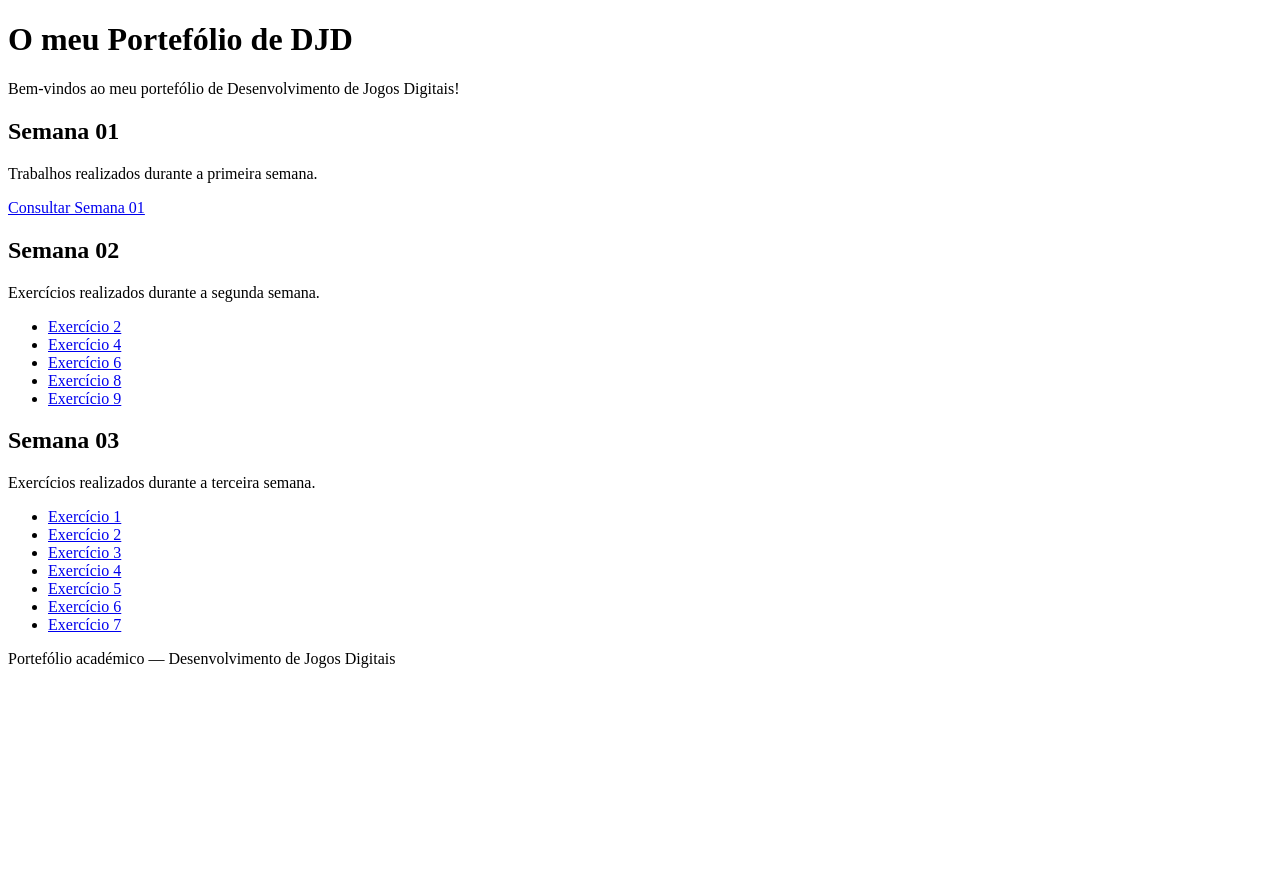
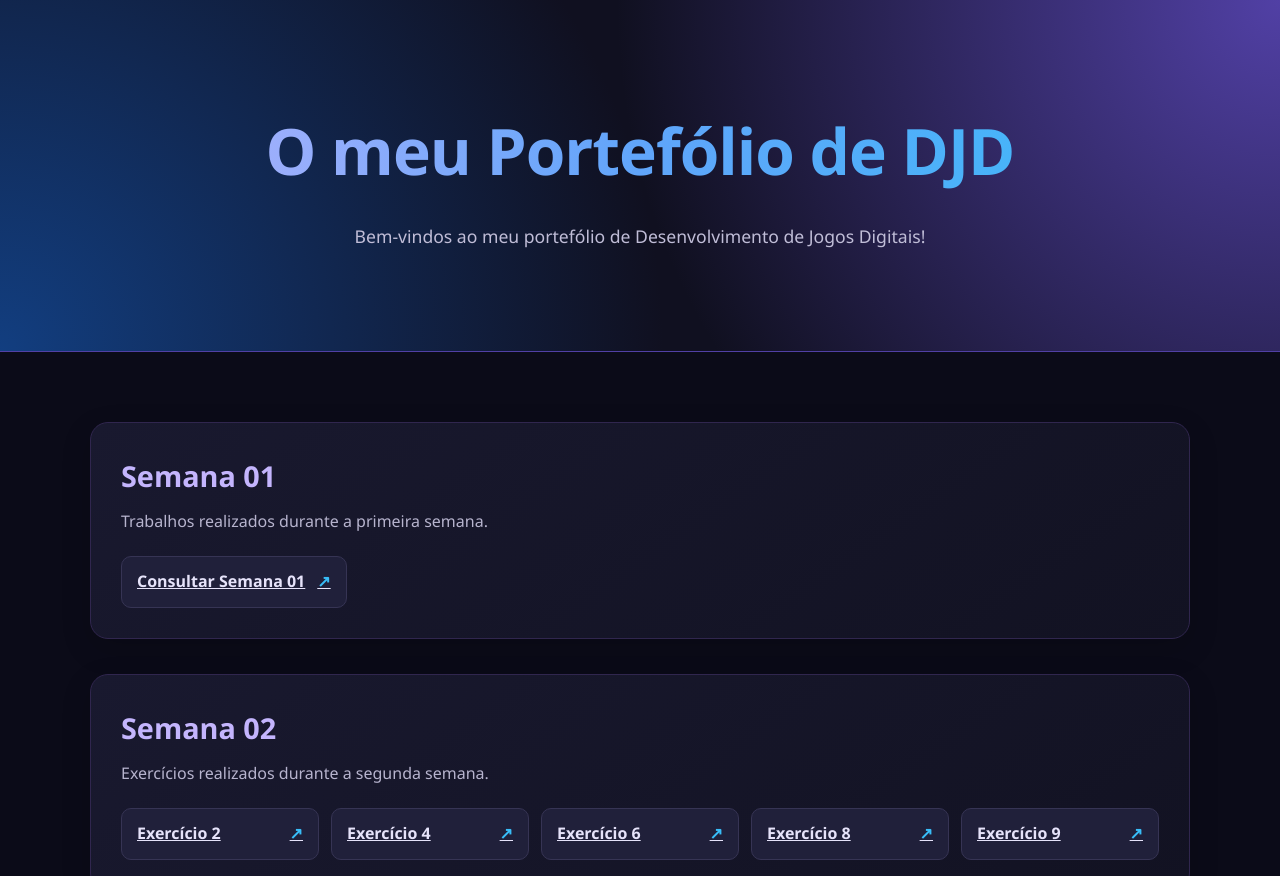
Before and after one commit to laraakk/portefolio-djd, a plain HTML site: page index.html in a window 1280 px wide. Shown: the top 876 px of the page. Before the commit the page ends 800 px from the top, so only its background shows below. Drawn offline with Linux system fonts and the light colour scheme.

Commit message:
Melhoria do estilo visual do portefólio

```diff
--- a/index.html
+++ b/index.html
@@ -4,6 +4,7 @@
     <meta charset="UTF-8">
     <meta name="viewport" content="width=device-width, initial-scale=1.0">
     <title>Portefólio DJD - Lara</title>
+    <link rel="stylesheet" href="style.css">
 </head>
 <body>
     <header>
--- /dev/null
+++ b/style.css
@@ -0,0 +1,174 @@
+* {
+    margin: 0;
+    padding: 0;
+    box-sizing: border-box;
+}
+html {
+    scroll-behavior: smooth;
+}
+body {
+    font-family: "Segoe UI", Arial, sans-serif;
+    background: #0b0b18;
+    color: #f5f3ff;
+    line-height: 1.6;
+}
+header {
+    padding: 100px 20px;
+    text-align: center;
+    background:
+    radial-gradient(circle at top right, #5140a5, transparent 50%),
+    radial-gradient(circle at bottom left, #123e80, transparent 50%),
+    #101020;
+    border-bottom: 1px solid #5140a5;
+}
+header h1 {
+    font-size: clamp(2.2rem, 5vw, 4rem);
+    font-weight: 800;
+    letter-spacing: -1px;
+    margin-bottom: 20px;
+    background: linear-gradient(90deg, #c4b5fd, #60a5fa, #38bdf8);
+    -webkit-background-clip: text;
+    background-clip: text;
+    color: transparent;
+}
+header p {
+    max-width: 600px;
+    margin: auto;
+    color: #c0bdd7;
+    font-size: 1.1rem;
+}
+main {
+    max-width: 1150px;
+    margin: auto;
+    padding: 70px 25px;
+}
+section {
+    margin-bottom: 35px;
+    padding: 30px;
+    background: linear-gradient(145deg, #19192f, #121222);
+    border: 1px solid #30264e;
+    border-radius: 18px;
+    box-shadow: 0 10px 30px rgba(0, 0, 0, 0.15);
+    transition: transform 0.3s ease, border-color 0.3s ease,
+                box-shadow 0.3s ease;
+}
+section:hover {
+    transform: translateY(-4px);
+    border-color: #8170c9;
+    box-shadow: 0 15px 35px rgba(92, 65, 160, 0.15);
+}
+section h2 {
+    font-size: 1.8rem;
+    margin-bottom: 10px;
+    color: #c4b5fd;
+}
+section p {
+    color: #b7b4ce;
+    margin-bottom: 22px;
+}
+ul {
+    list-style: none;
+    display: grid;
+    grid-template-columns: repeat(auto-fit, minmax(180px, 1fr));
+    gap: 12px;
+}
+li a {
+    display: flex;
+    align-items: center;
+    min-height: 48px;
+    padding: 12px 15px;
+    background: #20203a;
+    border: 1px solid #363454;
+    border-radius: 10px;
+    color: #e6e3fa;
+    font-weight: 600;
+    transition: background 0.25s ease, color 0.25s ease,
+                border-color 0.25s ease, transform 0.25s ease,
+                box-shadow 0.25s ease;
+}
+li a::after {
+    content: "↗";
+    margin-left: auto;
+    padding-left: 10px;
+    color: #38bdf8;
+}
+li a:hover {
+    background: linear-gradient(100deg, #8b5cf6, #6366f1);
+    border-color: #a78bfa;
+    color: white;
+    transform: translateY(-3px);
+    box-shadow: 0 8px 25px rgba(139, 92, 246, 0.3);
+}
+li a:hover::after {
+    color: white;
+}
+section > a {
+    display: inline-flex;
+    align-items: center;
+    gap: 12px;
+    padding: 12px 15px;
+    border-radius: 10px;
+    background: #20203a;
+    border: 1px solid #363454;
+    color: #e6e3fa;
+    font-weight: 600;
+    transition: background 0.25s ease, color 0.25s ease,
+                border-color 0.25s ease, transform 0.25s ease,
+                box-shadow 0.25s ease;
+}
+section > a::after {
+    content: "↗";
+    color: #38bdf8;
+}
+section > a:hover {
+    background: linear-gradient(100deg, #8b5cf6, #6366f1);
+    border-color: #a78bfa;
+    color: white;
+    transform: translateY(-3px);
+    box-shadow: 0 8px 25px rgba(139, 92, 246, 0.3);
+}
+section > a:hover::after {
+    color: white;
+}
+footer {
+    padding: 30px 20px;
+    text-align: center;
+    background: #080812;
+    border-top: 1px solid #30264e;
+}
+footer p {
+    color: #aaa8c5;
+    font-size: 0.9rem;
+}
+@media (max-width: 640px) {
+    header {
+        padding: 75px 20px;
+    }
+
+    main {
+        padding: 45px 16px;
+    }
+
+    section {
+        padding: 22px;
+    }
+
+    section h2 {
+        font-size: 1.5rem;
+    }
+
+    ul {
+        grid-template-columns: 1fr;
+    }
+}
+@media (prefers-reduced-motion: reduce) {
+    html {
+        scroll-behavior: auto;
+    }
+
+    *,
+    *::before,
+    *::after {
+        transition-duration: 0.01ms !important;
+    }
+}
```
